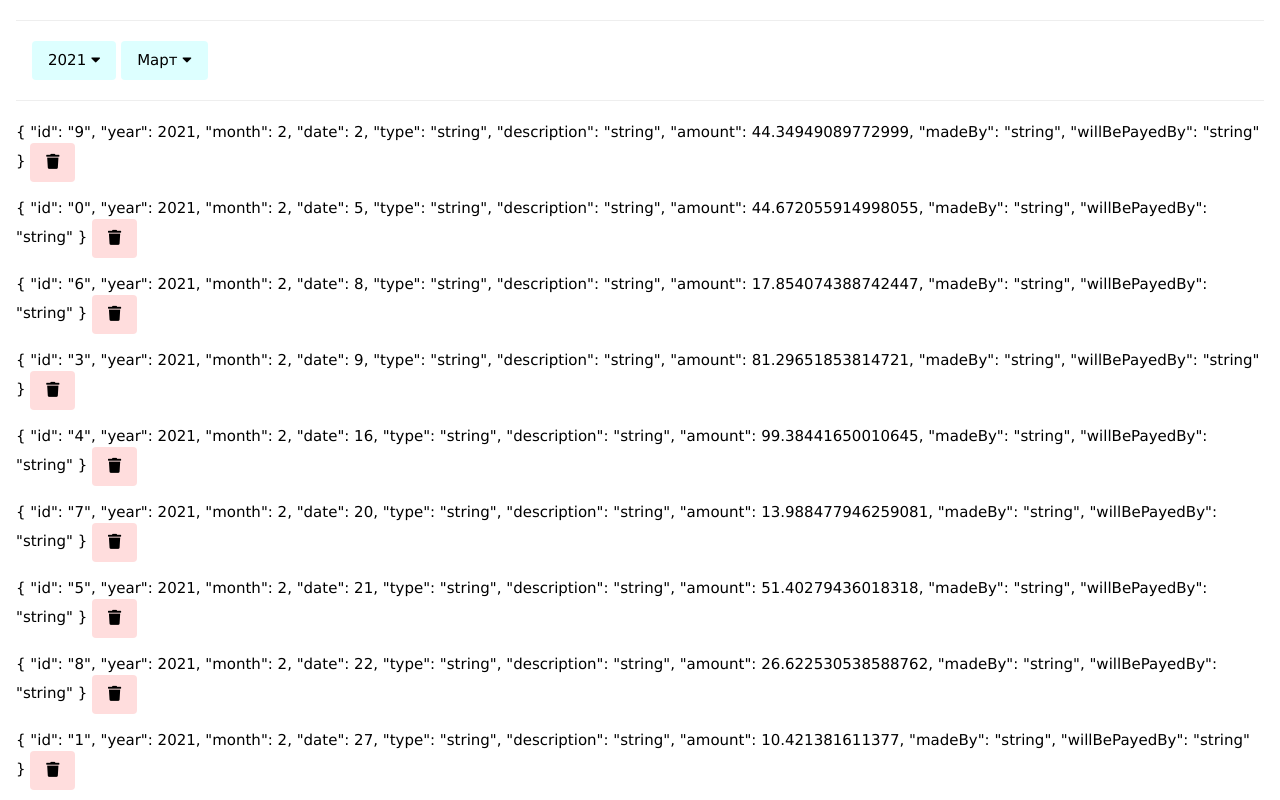
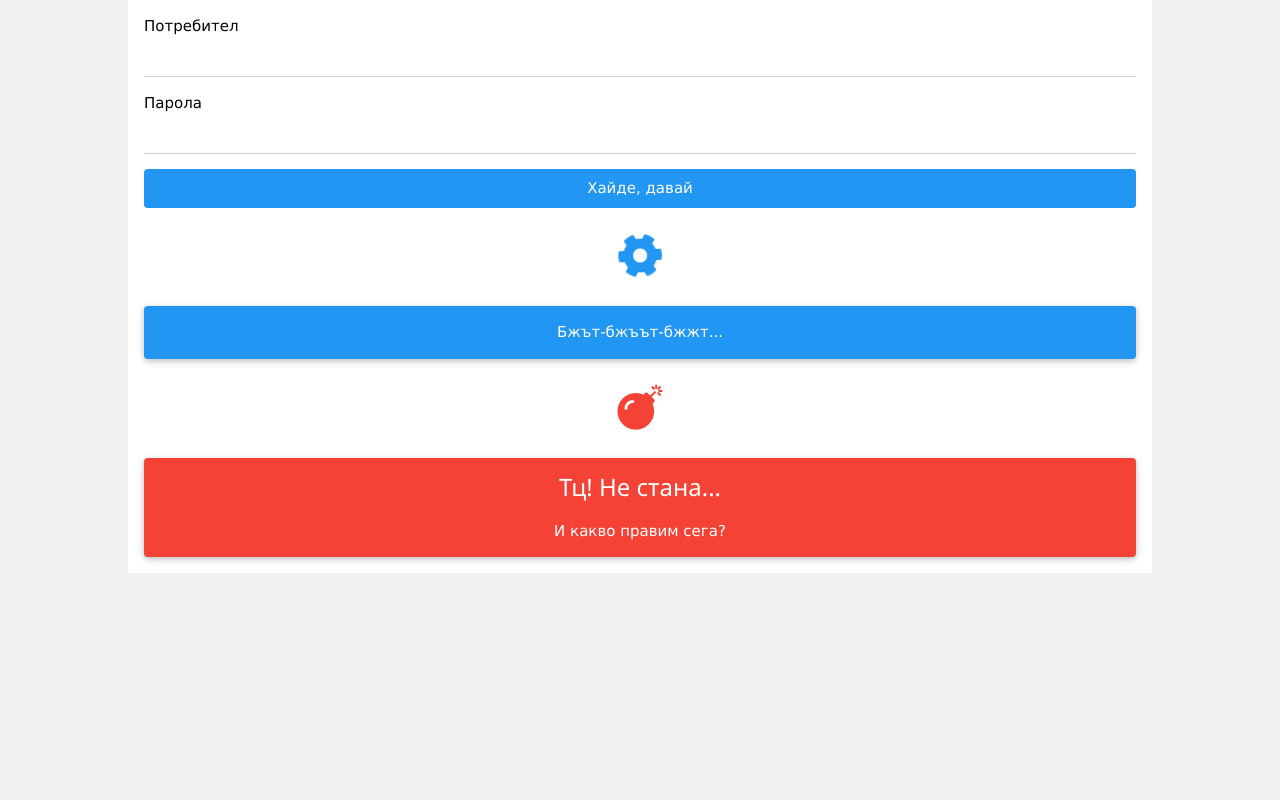
Before and after one commit to atorov/spendings-fe, a React app: page / in a window 1280 px wide. Shown: the top 800 px of the page. Built offline with nearby package versions, Linux system fonts and the light colour scheme.

Commit message:
latest changes

```diff
--- /dev/null
+++ b/src/App/Login/index.tsx
@@ -0,0 +1,58 @@
+import * as React from 'react'
+
+interface IProps {
+
+}
+
+const Login: React.FC<IProps> = (props: IProps) => {
+    console.log('::: TODO:', props)
+
+    const [status] = React.useState(':READY:' as ':READY:' | ':PENDING:' | ':ERROR:')
+    console.log('::: TODO:', status)
+
+    return (
+        <div className="w3-container">
+            <form className="w3-animate-zoom">
+                <p>
+                    <label htmlFor="user">
+                        Потребител
+                        <input id="user" type="text" className="w3-input" />
+                    </label>
+                </p>
+                <p>
+                    <label htmlFor="password">
+                        Парола
+                        <input id="password" type="password" className="w3-input" />
+                    </label>
+                </p>
+                <p>
+                    <button type="button" className="w3-button w3-blue w3-round w3-block">
+                        Хайде, давай
+                    </button>
+                </p>
+            </form>
+
+            <div className="w3-text-blue w3-center w3-animate-zoom fa-3x">
+                <i className="fas fa-cog fa-spin" />
+            </div>
+
+            <div className="w3-panel w3-blue w3-center w3-round w3-card w3-animate-zoom">
+                <p>Бжът-бжъът-бжжт...</p>
+            </div>
+
+            <div className="w3-text-red w3-center w3-center w3-animate-zoom fa-3x">
+                <i className="fas fa-bomb" />
+            </div>
+
+            <div className="w3-panel w3-red w3-center w3-round w3-card w3-animate-zoom">
+                <h3>Тц! Не стана...</h3>
+                <p>
+                    И какво правим сега?
+                </p>
+            </div>
+
+        </div>
+    )
+}
+
+export default Login
--- a/src/App/index.tsx
+++ b/src/App/index.tsx
@@ -1,10 +1,16 @@
 import * as React from 'react'
 
 import AddNewRecord from './AddNewRecord'
+import Login from './Login'
 import CustomDropdown from './shared/CustomDropdown'
 
 import './style.css'
 
+interface IAuth {
+    user?: string;
+    role?: string;
+    token?: string;
+}
 interface IRecord {
     id: string;
     year: number;
@@ -40,6 +46,8 @@ async function getRecords(year: number, month: number): Promise<IRecord[]> {
 }
 
 const App: React.FC = () => {
+    const [auth] = React.useState({} as IAuth)
+
     const [year, setYear] = React.useState(new Date().getFullYear())
     const [month, setMonth] = React.useState(new Date().getMonth())
 
@@ -52,6 +60,10 @@ const App: React.FC = () => {
     React.useEffect(() => {
         console.log('::: TODO: records', records)
     }, [records])
+
+    if (!auth.token) {
+        return <Login />
+    }
 
     const filteredRecords = records
         .filter((record) => record.year === year && record.month === month)
--- a/src/App/style.css
+++ b/src/App/style.css
@@ -1,9 +1,9 @@
-html, body, #app-root {
-    width: 100%;
-    height: 100%;
-    /* top: 0; */
-    /* bottom: 0; */
-    /* right: 0; */
-    /* left: 0; */
-    /* background-color: #f1f1f1; */
+body {
+    background-color: #f1f1f1;
 }
+
+#app-root {
+    max-width: 1024px;
+    margin: auto;
+    background-color: white;
+}
--- a/webpack.config.js
+++ b/webpack.config.js
@@ -23,12 +23,7 @@ const config = {
     resolve: {
         extensions: ['.ts', '.tsx', '.json', '.js'],
     },
-    entry: [
-        'core-js/stable',
-        'regenerator-runtime/runtime',
-        'whatwg-fetch',
-        `${SRC}`,
-    ],
+    entry: SRC,
     output: {
         path: DIST,
         publicPath: '/',
```
Also changed, not shown: package.json (+3 -6 lines), 1 other file (tests, documents, lock files or other folders).
